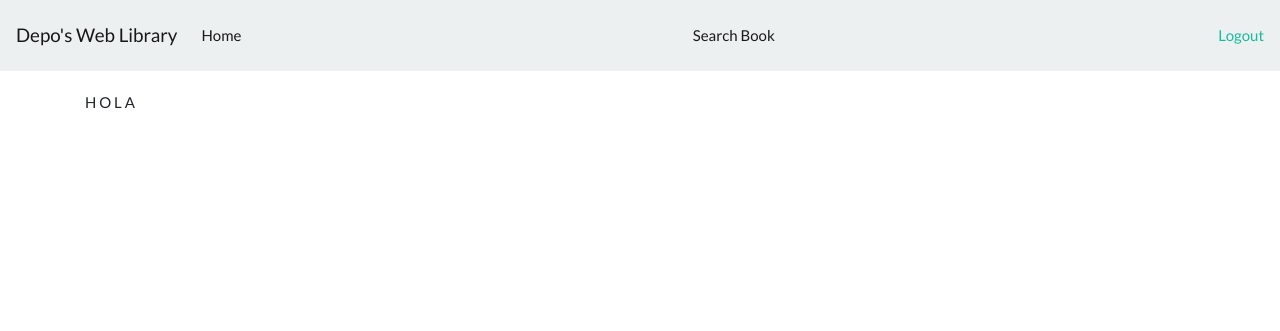
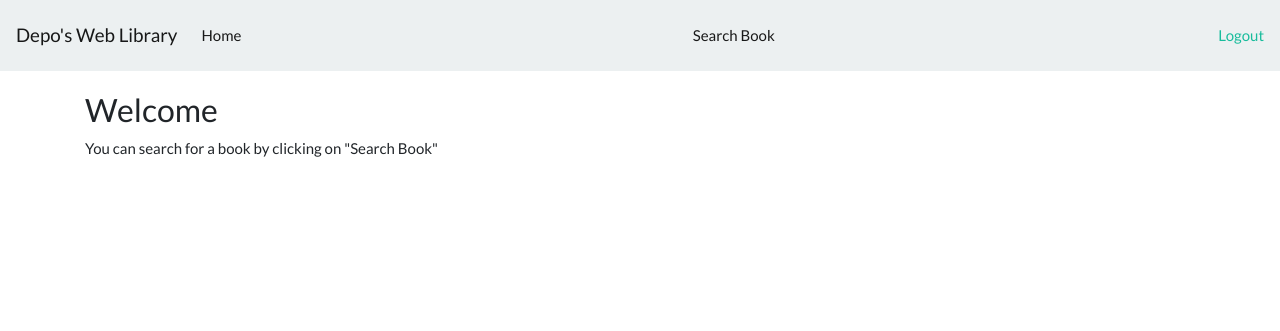
Before and after one commit to depontimatteo/cs50_project1, a Flask app: page / in a window 1280 px wide. Shown: the top 331 px of the page. Run offline with Flask 2, Linux system fonts and the light colour scheme; the visitor is signed in with stand-in values (Sample User, id 1); some libraries are stand-ins or nearby versions.

Commit message:
project 1 completed

```diff
--- a/templates/index.html
+++ b/templates/index.html
@@ -8,7 +8,8 @@
     <div class="container">
       <div class="row">
         <div class="col-sm-6 col-md-6 col-lg-6 col-xl-6 col-xs-12">
-          <span>H O L A</span>
+          <h3>Welcome</h3>
+          You can search for a book by clicking on &quot;Search Book&quot;
         </div>
       </div>
     </div>
```
Also changed, not shown: 1 other file.
